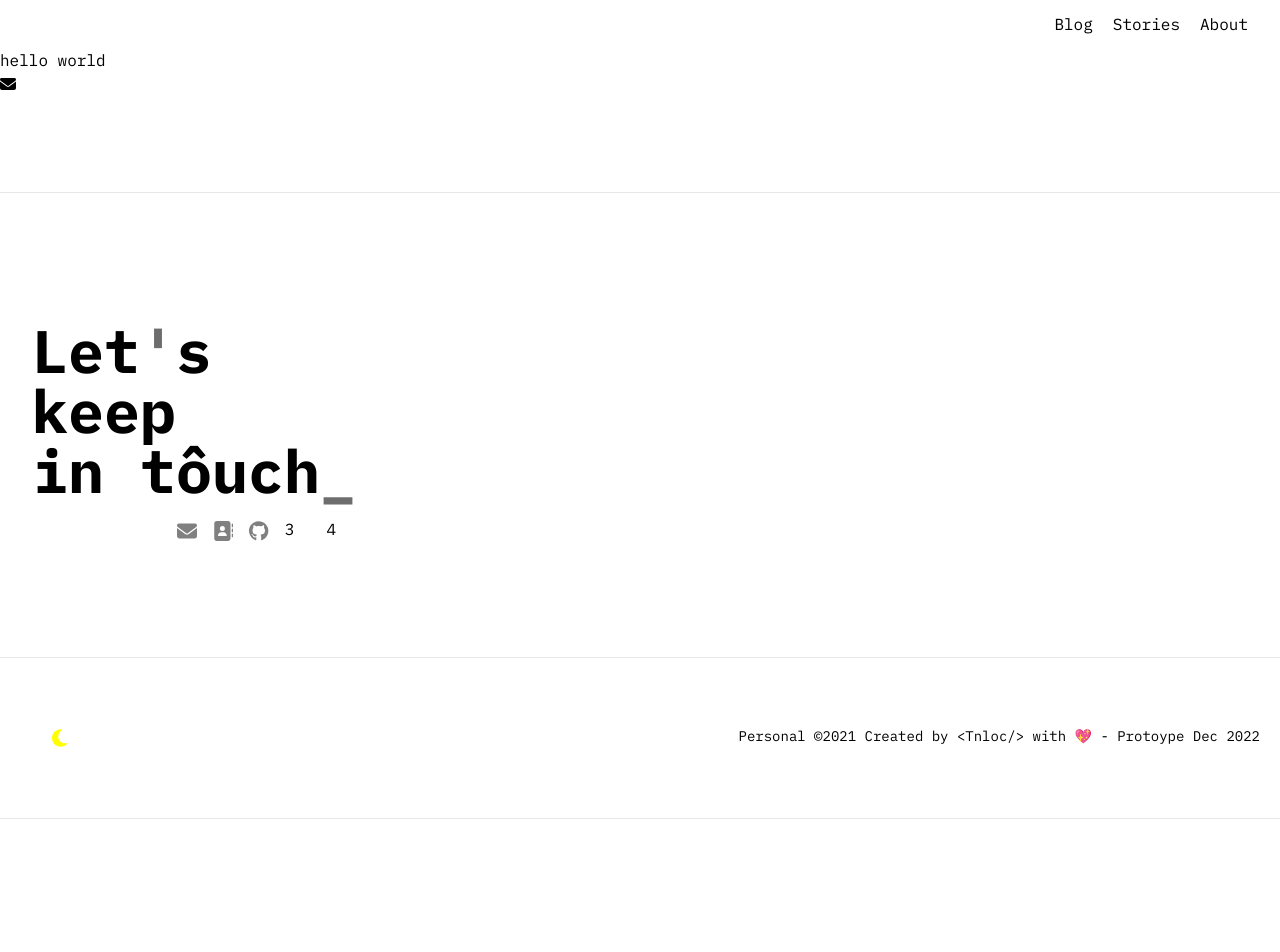
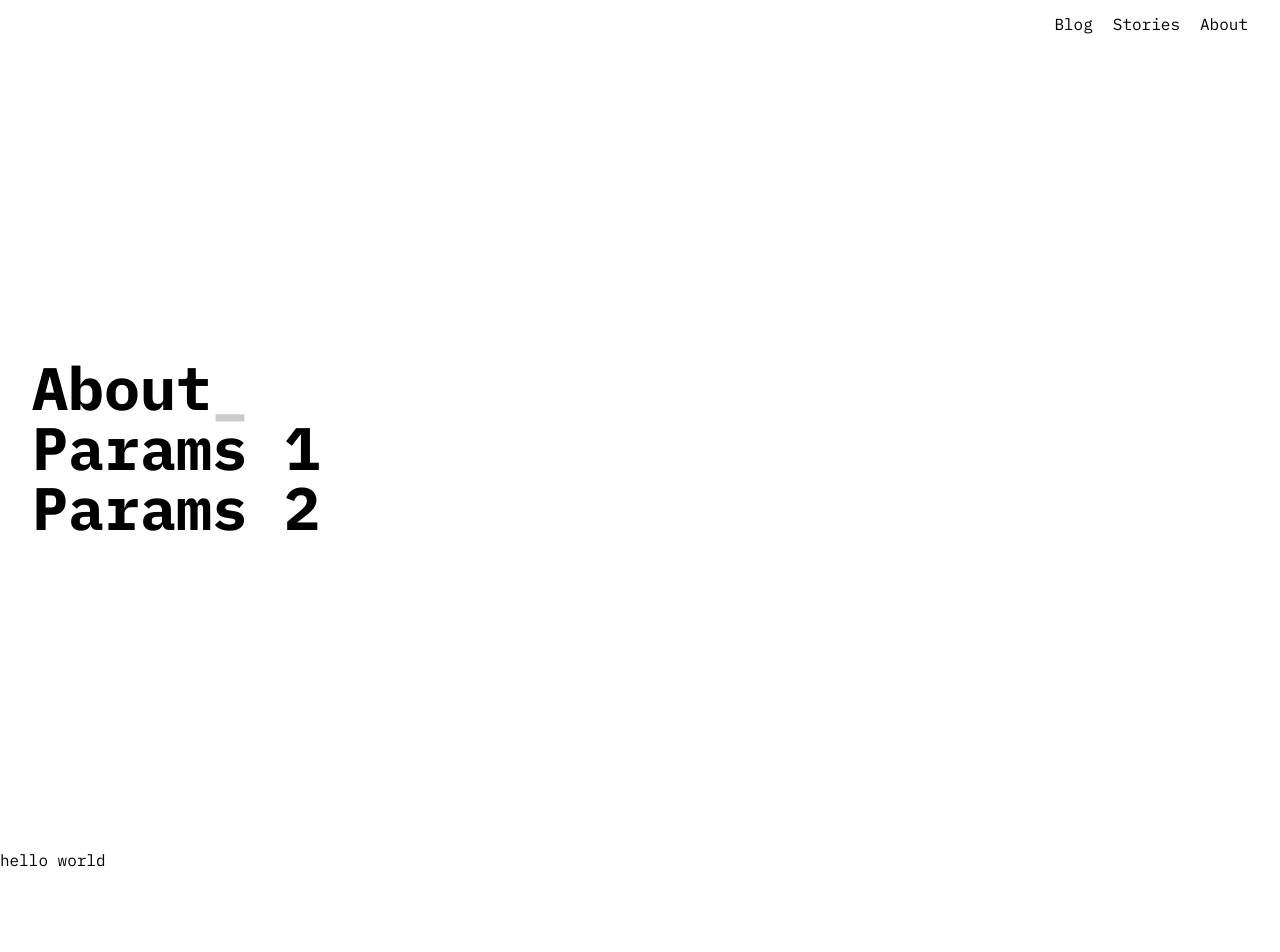
Before and after one commit to tanloc0598/internal-tnloc-persona-next, a Next.js app: page / in a window 1280 px wide. Shown: the top 952 px of the page. Before the commit the page ends 867 px from the top, so only its background shows below. Built offline with nearby package versions, Linux system fonts and the light colour scheme.

Commit message:
[add/remove] package
Add: logRocket
Remove: mdx

```diff
--- /dev/null
+++ b/components/commons/about/title.tsx
@@ -0,0 +1,27 @@
+type props = {
+}
+const Title : (props: props) => JSX.Element = (props: props) => {
+    return (
+            <div className="h-screen flex items-stretch p-3 md:p-8">
+                <div className="self-center">
+                    <h1
+                        className="text-4xl font-extrabold md:text-6xl subpixel-antialiased leading-none "
+                    >
+                        About<span className="blink_me">_</span>
+                    </h1>
+                    <h1
+                        className="text-4xl font-extrabold md:text-6xl subpixel-antialiased leading-none"
+                    >
+                        Params 1
+                    </h1>
+
+                    <h1
+                        className="text-4xl font-extrabold md:text-6xl subpixel-antialiased leading-none"
+                    >
+                        Params 2
+                    </h1>
+                </div>
+            </div>
+    )
+}
+export default Title
--- /dev/null
+++ b/components/commons/list.tsx
@@ -0,0 +1,59 @@
+import {Obj} from "../../utils/type/Obj";
+import isNil from "lodash/isNil"
+
+type props = {
+    content: Obj,
+    title?: string
+}
+const List : (props: props) => JSX.Element = (props: props) => {
+    const {title} = {...props};
+    return (
+        <div className="md:p-8 md:container md:mx-auto">
+            <div v-if="title" className="mb-8">
+                {!isNil(title) && <div>
+        <span className="tracking-wider text-sm text-main-color"
+        >
+            {title}
+        </span
+        >
+                    <br/>
+                </div>}
+                <h1 className="tracking-wider text-2xl">
+        <span className="">
+          {/*{{title | capitalize}}*/}
+        </span>
+                </h1>
+            </div>
+            <div>
+                <div
+                    className="grid grid-cols-4 gap-4 mb-8"
+                    data-aos="fade-up"
+                    data-aos-easing="fade-down"
+                >
+                    <div className="col-span-3">
+                        <div className="grid gap-1">
+                            <div className="col-span-2">
+                                <div v-if="contents">
+                                    <div className="col-span-2 text-sm">
+                                        {/*<nuxt-content*/}
+                                        {/*    v-for="acontent in contents"*/}
+                                        {/*:key="acontent.slug"*/}
+                                        {/*:document="acontent"*/}
+                                        {/*/>*/}
+                                    </div>
+                                </div>
+                                <div v-if="content">
+                                    <div className="col-span-2 text-sm"></div>
+                                    {/*<nuxt-content*/}
+                                    {/*:document="content" />*/}
+                                </div>
+                            </div>
+                        </div>
+                    </div>
+                </div>
+            </div>
+        </div>
+    )
+}
+
+export default List
--- a/components/commons/socialBar.tsx
+++ b/components/commons/socialBar.tsx
@@ -1,6 +1,6 @@
 import { FontAwesomeIcon } from "@fortawesome/react-fontawesome";
 import { faAddressBook, faEnvelope } from "@fortawesome/free-solid-svg-icons"
-import { faGithub } from "@fortawesome/free-brands-svg-icons";
+import { faGithub, faFacebook, faLinkedin, faInstagram} from "@fortawesome/free-brands-svg-icons";
 const SocialBar = ()=>  {
 
     return (
@@ -34,13 +34,14 @@ const SocialBar = ()=>  {
     </div>
     <div>
       <a href="https://www.facebook.com/ngtnloc/" target="_blank" rel="noreferrer">
-        {/* <FontAwesomeIcon icon="['fab', 'facebook']" size="lg" color="grey" /> */}3
+        <FontAwesomeIcon icon={faFacebook} size="lg" color="grey"
+        />
       </a>
     </div>
     <div>
       <a href="https://www.instagram.com/tnloc/" target="_blank" rel="noreferrer">
-        {/* <FontAwesomeIcon icon="['fab', 'instagram']" size="lg" color="grey"
-      /> */}
+        <FontAwesomeIcon icon={faInstagram} size="lg" color="grey"
+        />
       </a>
     </div>
     <div>
@@ -48,8 +49,8 @@ const SocialBar = ()=>  {
         href="https://www.linkedin.com/in/nguyen-tan-loc-46862a125/" rel="noreferrer"
         target="_blank"
       >
-        {/* <FontAwesomeIcon icon="['fab', 'linkedin']" size="lg" color="grey"
-      /> */}4
+        <FontAwesomeIcon icon={faLinkedin} size="lg" color="grey"
+        />
       </a>
     </div>
     {/* <div>
--- a/next.config.js
+++ b/next.config.js
@@ -2,6 +2,12 @@
 const nextConfig = {
   reactStrictMode: true,
   swcMinify: true,
+  env: {
+    SITE: process.env.SITE ?? " ",
+    SITE_TITLE: process.env.SITE_TITLE ?? " - Persona",
+    LOGROCKET_APP_ID: process.env.LOGROCKET_APP_ID??"",
+    GOOGLE_ANALYTICS_KEY: process.env.GOOGLE_ANALYTICS_KEY ?? ""
+  },
 }
 
 module.exports = nextConfig
--- a/package.json
+++ b/package.json
@@ -14,15 +14,16 @@
     "@fortawesome/free-regular-svg-icons": "^6.2.1",
     "@fortawesome/free-solid-svg-icons": "^6.2.1",
     "@fortawesome/react-fontawesome": "^0.2.0",
-    "@mdx-js/loader": "^2.1.5",
-    "@mdx-js/react": "^2.1.5",
     "@next/mdx": "^13.0.5",
     "@reduxjs/toolkit": "^1.9.1",
+    "@types/lodash": "^4.14.191",
     "@types/node": "18.11.10",
     "@types/react": "18.0.25",
     "@types/react-dom": "18.0.9",
     "eslint": "8.28.0",
     "eslint-config-next": "13.0.5",
+    "lodash": "^4.17.21",
+    "logrocket": "^3.0.1",
     "next": "13.0.5",
     "react": "18.2.0",
     "react-dom": "18.2.0",
--- a/pages/_app.tsx
+++ b/pages/_app.tsx
@@ -1,12 +1,13 @@
 import '../styles/globals.scss'
 
-import type { ReactElement, ReactNode } from 'react'
-import type { NextPage } from 'next'
-import type { AppProps } from 'next/app'
+import type {ReactElement, ReactNode} from 'react'
+import type {NextPage} from 'next'
+import type {AppProps} from 'next/app'
 import redux from '../redux'
-import { Provider } from 'react-redux'
+import {Provider} from 'react-redux'
 import Head from 'next/head'
-import { PersistGate } from 'redux-persist/integration/react'
+import {PersistGate} from 'redux-persist/integration/react'
+import LogRocket from 'logrocket';
 
 export type NextPageWithLayout<P = {}, IP = P> = NextPage<P, IP> & {
     getLayout?: (page: ReactElement) => ReactNode
@@ -16,15 +17,18 @@ type AppPropsWithLayout = AppProps & {
     Component: NextPageWithLayout
 }
 
-export default function MyApp({ Component, pageProps }: AppPropsWithLayout) {
+export default function MyApp({Component, pageProps}: AppPropsWithLayout) {
     // Use the layout defined at the page level, if available
     const getLayout = Component.getLayout ?? ((page) => page)
 
+    const logRocketAppId = process.env.LOGROCKET_APP_ID ?? ''
+    LogRocket.init(logRocketAppId);
     return getLayout(
         <Provider store={redux.store}>
 
             <Head>
-        <meta name="viewport" content="width=device-width, initial-scale=1.0, maximum-scale=1.0, user-scalable=no" />
+                <meta name="viewport"
+                      content="width=device-width, initial-scale=1.0, maximum-scale=1.0, user-scalable=no"/>
             </Head>
             <PersistGate loading={<></>}
                          persistor={redux.persistor}>
--- a/pages/index.tsx
+++ b/pages/index.tsx
@@ -1,17 +1,34 @@
-import type { NextPageWithLayout } from './_app'
+import type {NextPageWithLayout} from './_app'
+import React from "react";
 
-import type { ReactElement } from 'react'
-import { FontAwesomeIcon } from '@fortawesome/react-fontawesome'
-import { faEnvelope } from '@fortawesome/free-solid-svg-icons'
+import type {ReactElement} from 'react'
 import Blank from '../components/layouts/blank'
 import MainLayout from '../components/layouts/mainLayout'
+import Title from "../components/commons/about/title";
+import List from "../components/commons/list";
 
 const Index: NextPageWithLayout = () => {
-  return <div><p>
+    return <div className={'tilt'}>
+        <div className="md:container md:mx-auto"
+        >
+            <Title/>
+
+        </div>
+        <div className="md:container md:mx-auto"
+        >
+            <p>
                 hello world
+            </p>
+        </div>
+        <div
+            className="m-5 md:m-4"
+            data-aos="fade-up"
+            data-aos-easing="fade-down"
+            data-aos-anchor-placement="center-bottom"
+        >
+            <List content ={{}}/>
+        </div>
 
-    </p>
-    <FontAwesomeIcon icon={faEnvelope} />
     </div>
 }
 
--- /dev/null
+++ b/utils/type/Obj.ts
@@ -0,0 +1 @@
+export type Obj = {[key: string]: any}
```
Also changed, not shown: 1 other file (tests, documents, lock files or other folders). Lines whose indentation alone changed are shown as unchanged.
